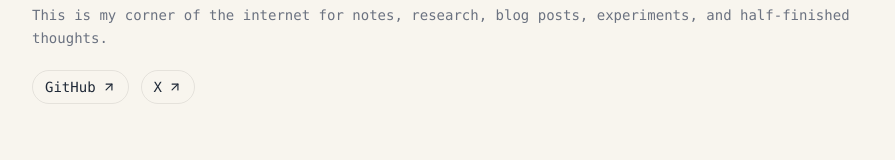
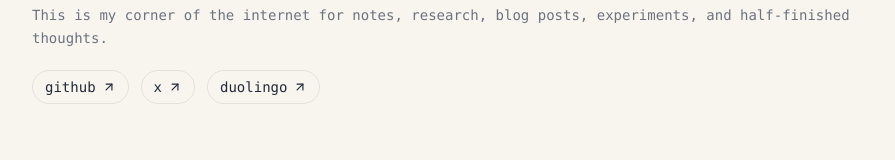
Before and after one commit to sapronaut/blog-website, a Next.js app: page / in a window 1280 px wide. Shown: the part 480-640 px from the top of the page, without its empty margins (192-1087 px from the left). Built offline with nearby package versions, Linux system fonts and the light colour scheme.

Commit message:
finalising hopefully

```diff
--- a/app/page.tsx
+++ b/app/page.tsx
@@ -3,13 +3,17 @@ import { ArrowUpRight } from "lucide-react";
 
 const links = [
   {
-    label: "GitHub",
+    label: "github",
     href: "https://github.com/sapronaut",
   },
   {
-    label: "X",
+    label: "x",
     href: "https://x.com/Sapronaut",
   },
+    {
+    label: "duolingo",
+    href: "https://www.duolingo.com/profile/Sapronaut22",
+  }
 ];
 
 export default function ProfilePage() {
```
